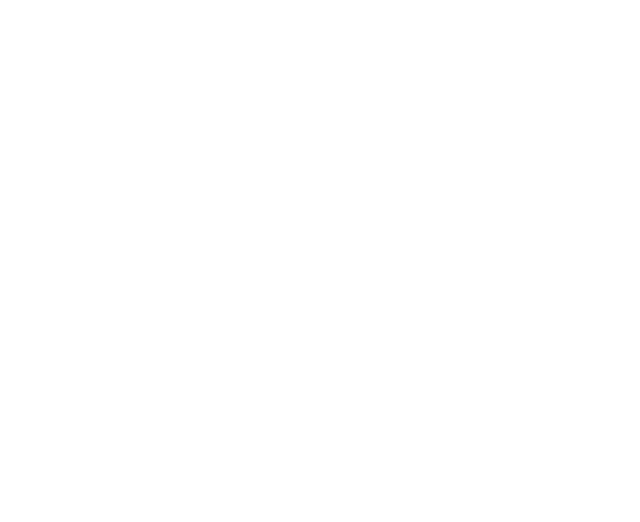
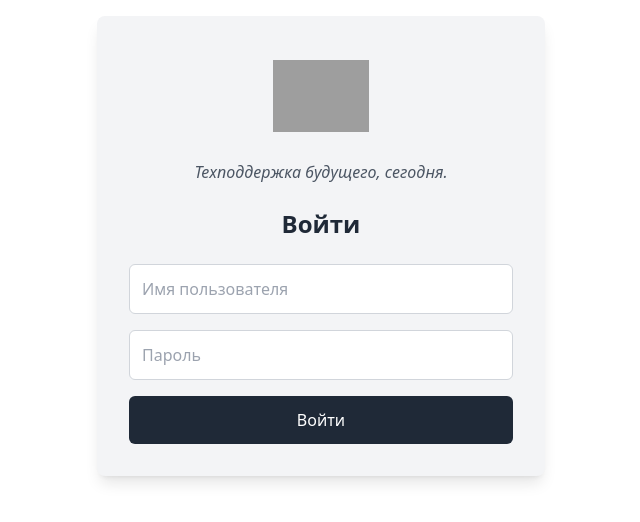
Before and after one commit to nozh1k/llmcheck, a React (Vite) app: page / in a window 1280 px wide. Shown: the part 154-676 px from the top of the page, without its empty margins (319-959 px from the left). Built offline with nearby package versions, Linux system fonts and the light colour scheme; grey boxes are pictures that could not be loaded.

Commit message:
Update index.css

```diff
--- a/src/index.css
+++ b/src/index.css
@@ -1,24 +1,105 @@
-
+/* src/index.css */
 @tailwind base;
 @tailwind components;
 @tailwind utilities;
 
+/* Custom styles */
 body {
-  @apply bg-gray-950 text-gray-200 font-sans;
+  @apply bg-white text-gray-800 font-sans;
 }
 
+/* Animations */
+@keyframes fadeIn {
+  from { opacity: 0; }
+  to { opacity: 1; }
+}
+
+.fade-in {
+  animation: fadeIn 0.5s ease-in-out forwards;
+}
+
+@keyframes slideUp {
+  from { transform: translateY(20px); opacity: 0; }
+  to { transform: translateY(0); opacity: 1; }
+}
+
+.slide-up {
+  animation: slideUp 0.3s ease-out forwards;
+}
+
+@keyframes pulse {
+  0% { transform: scale(1); }
+  50% { transform: scale(1.05); }
+  100% { transform: scale(1); }
+}
+
+.pulse {
+  animation: pulse 2s infinite;
+}
+
+/* Form elements */
 input, textarea {
-  @apply bg-gray-800 text-white rounded-md p-2 w-full border border-gray-700 focus:outline-none focus:ring-2 focus:ring-blue-500;
+  @apply bg-white text-gray-800 rounded-md p-2 w-full border border-gray-300 focus:outline-none focus:ring-2 focus:ring-gray-300;
 }
 
 button {
-  @apply bg-blue-600 hover:bg-blue-700 text-white font-semibold py-2 px-4 rounded transition duration-200;
+  @apply bg-gray-800 hover:bg-gray-900 text-white font-medium py-2 px-4 rounded transition-colors duration-200;
 }
 
+.button-secondary {
+  @apply bg-gray-200 hover:bg-gray-300 text-gray-800;
+}
+
+/* Message styles */
+.message {
+  @apply max-w-md p-3 rounded-lg mb-2;
+}
+
+.message-user {
+  @apply bg-gray-300 text-gray-800 rounded-br-none ml-auto;
+}
+
+.message-ai {
+  @apply bg-gray-100 text-gray-800 rounded-bl-none;
+}
+
+/* Tab styles */
 .tab-active {
-  @apply border-b-2 border-blue-500 text-white;
+  @apply text-gray-900 border-b-2 border-gray-700;
 }
 
 .tab-inactive {
-  @apply text-gray-400 hover:text-white transition;
+  @apply text-gray-600 hover:text-gray-800 transition;
 }
+
+/* Custom scrollbar */
+::-webkit-scrollbar {
+  width: 6px;
+}
+
+::-webkit-scrollbar-track {
+  @apply bg-transparent;
+}
+
+::-webkit-scrollbar-thumb {
+  @apply bg-gray-300 rounded-full;
+}
+
+::-webkit-scrollbar-thumb:hover {
+  @apply bg-gray-400;
+}
+
+/* Typing indicator animation */
+.typing-indicator span {
+  @apply inline-block bg-gray-400 rounded-full w-2 h-2;
+  animation: bounce 1.4s infinite ease-in-out;
+}
+
+.typing-indicator span:nth-child(1) { animation-delay: 0s; }
+.typing-indicator span:nth-child(2) { animation-delay: 0.2s; }
+.typing-indicator span:nth-child(3) { animation-delay: 0.4s; }
+
+@keyframes bounce {
+  0%, 60%, 100% { transform: translateY(0); }
+  30% { transform: translateY(-4px); }
+}
```
